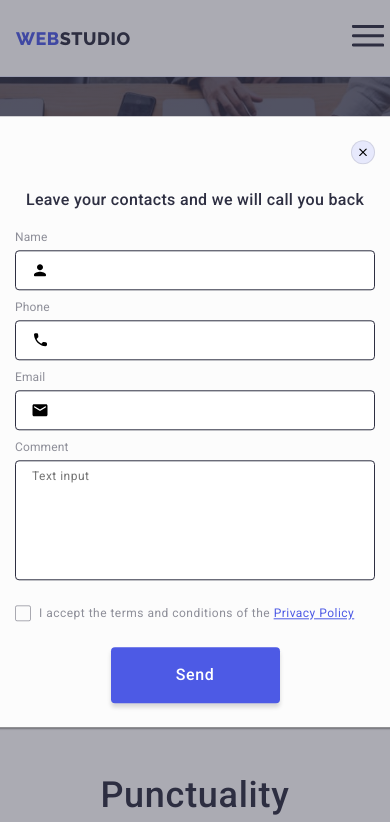
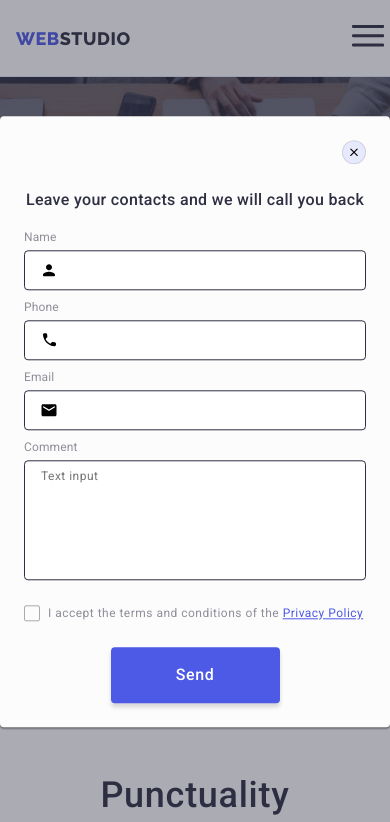
Before and after one commit to ahierhager/Webstudio-project, a plain HTML site: page index.html in a window 390 px wide. Both pictures are taken after a click on the button "Order Service". Shown: the top 822 px of the page. Drawn offline with nearby package versions, Linux system fonts and the light colour scheme.

```diff
--- a/css/styles.css
+++ b/css/styles.css
@@ -1087,6 +1087,12 @@ s .header-nav-list {
   visibility: hidden;
   pointer-events: none;
 }
+
+/* @media only screen and (min-width: 428px) {
+  .modal {
+    width: 392px;
+  }
+} */
 .modal {
   position: absolute;
   transform: translate(-50%, -50%);
@@ -1096,7 +1102,8 @@ s .header-nav-list {
 
   top: calc(50%);
   left: calc(50%);
-  width: 408px;
+  width: 100%;
+  max-width: 392px;
 
   min-height: 576px;
 
```
